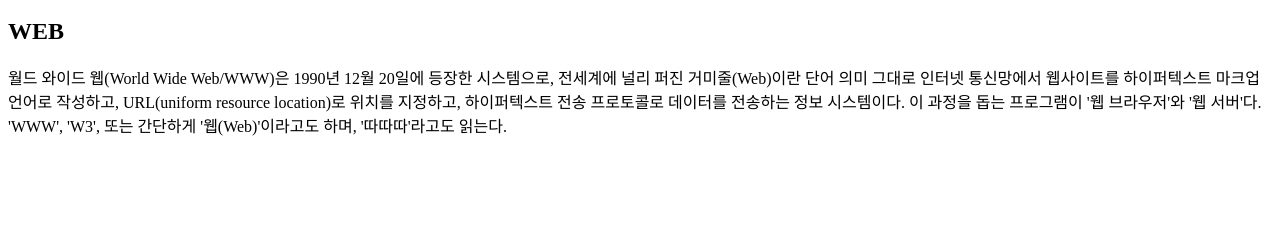
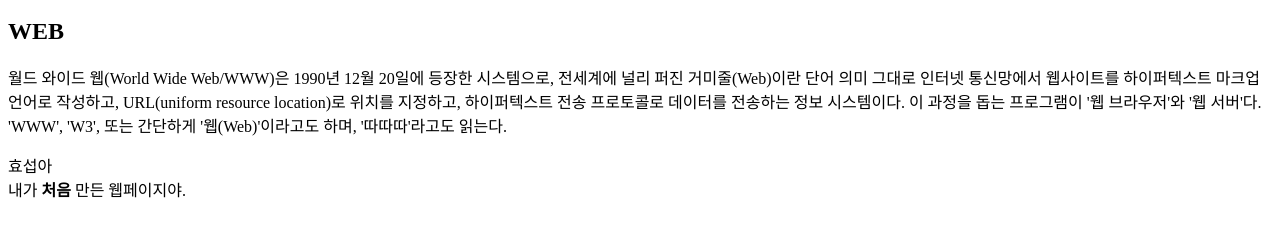
Before and after one commit to malji1111/my-first--web-site, a plain HTML site: page index.html in a window 1280 px wide. Shown: the part 136-372 px from the top of the page. Drawn offline with Linux system fonts and the light colour scheme.

Commit message:
인덱스 수정

```diff
--- a/index.html
+++ b/index.html
@@ -14,5 +14,7 @@
 
     <h2>WEB</h2>
     <p>월드 와이드 웹(World Wide Web/WWW)은 1990년 12월 20일에 등장한 시스템으로, 전세계에 널리 퍼진 거미줄(Web)이란 단어 의미 그대로 인터넷 통신망에서 웹사이트를 하이퍼텍스트 마크업 언어로 작성하고, URL(uniform resource location)로 위치를 지정하고, 하이퍼텍스트 전송 프로토콜로 데이터를 전송하는 정보 시스템이다. 이 과정을 돕는 프로그램이 '웹 브라우저'와 '웹 서버'다. 'WWW', 'W3', 또는 간단하게 '웹(Web)'이라고도 하며, '따따따'라고도 읽는다.</p>
+    <p>효섭아 <br>내가 <strong>처음</strong> 만든 웹페이지야.</p>
+
 </body>
 </html>
```
